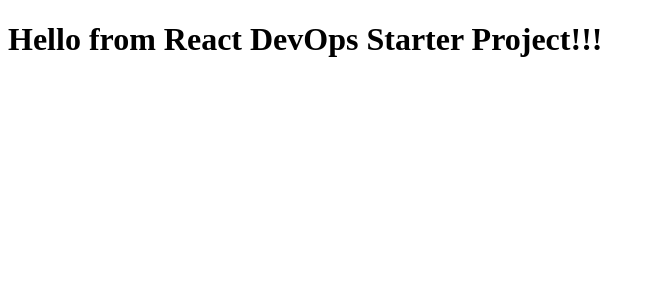
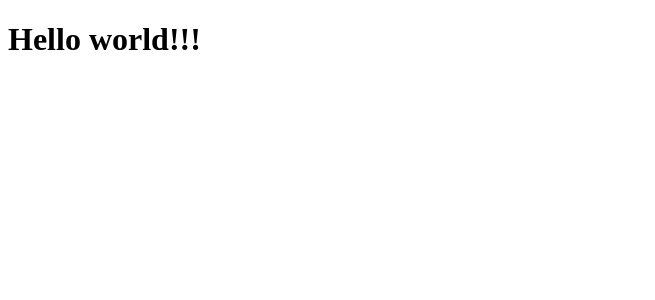
Before and after one commit to asadghuman/react-starter, a React (Create React App) app: page / in a window 1280 px wide. Shown: the top 300 px of the page, without its empty margins (0-655 px from the left). Built offline with nearby package versions, Linux system fonts and the light colour scheme.

Commit message:
9th commit

```diff
--- a/src/App.js
+++ b/src/App.js
@@ -3,7 +3,7 @@ import React from 'react';
 function App() {
   return (
     <div>
-      <h1>Hello from React DevOps Starter Project!!!</h1>
+      <h1>Hello world!!!</h1>
     </div>
   );
 }
```
